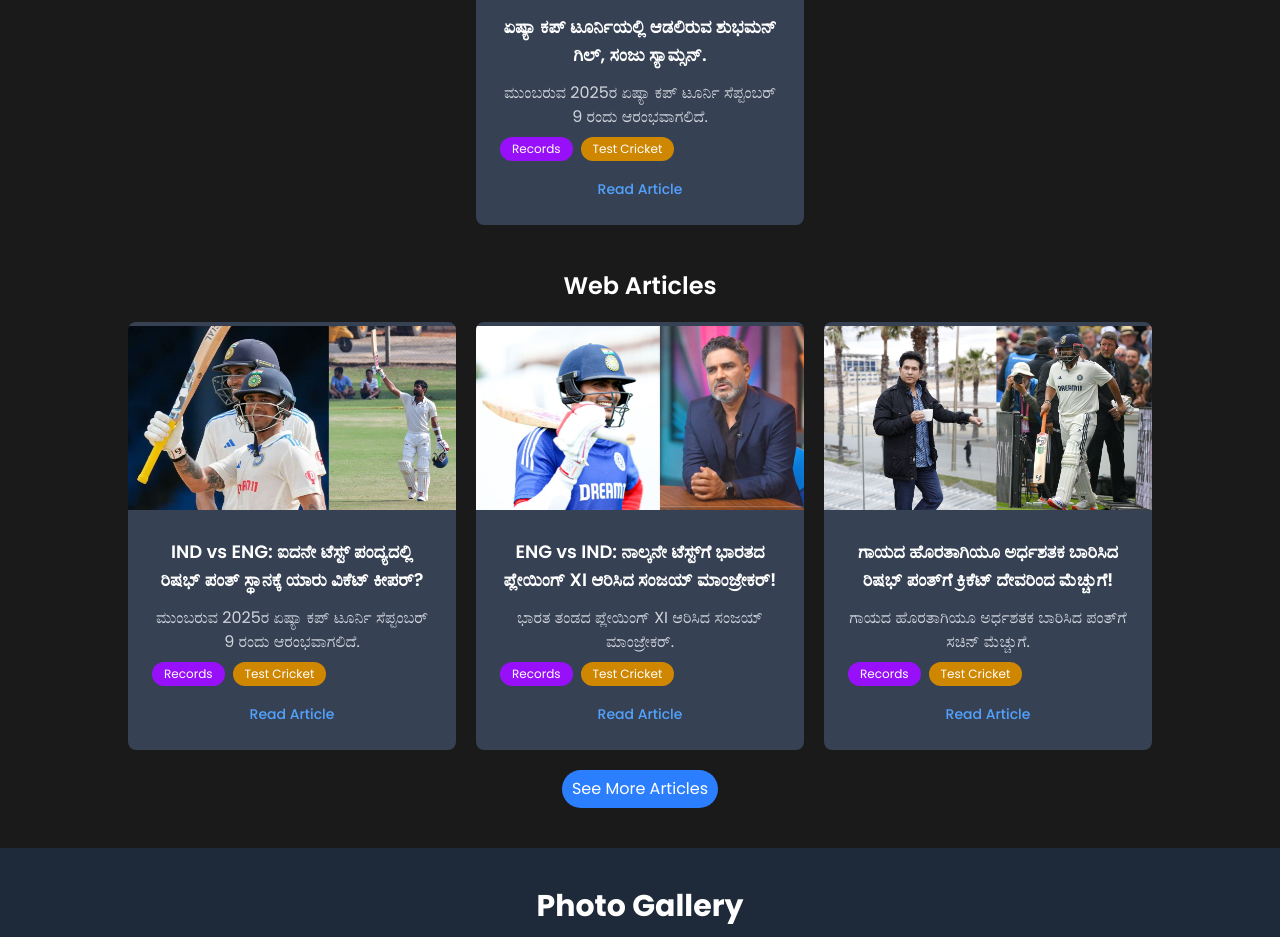
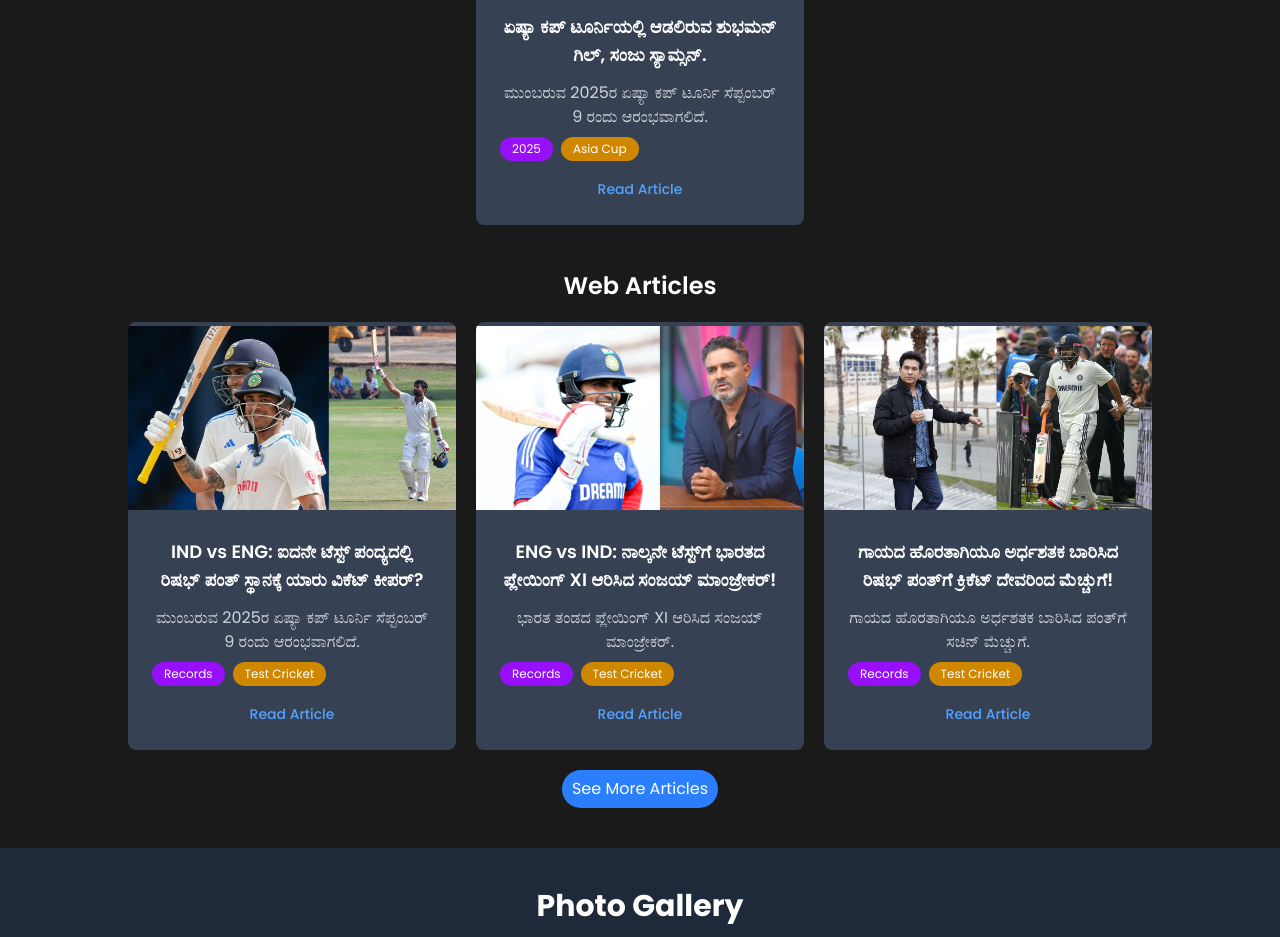
Before and after one commit to codewithsathwik/rangaswamy-portfolio, a website: page index.html in a window 1280 px wide. Shown: the part 2280-3217 px from the top of the page. Drawn offline with Linux system fonts and the light colour scheme.

Commit message:
made some change

```diff
--- a/index.html
+++ b/index.html
@@ -195,8 +195,8 @@
                             <p class="text-gray-300 mb-2">ಮುಂಬರುವ 2025ರ ಏಷ್ಯಾ ಕಪ್‌ ಟೂರ್ನಿ ಸೆಪ್ಟಂಬರ್‌ 9 ರಂದು ಆರಂಭವಾಗಲಿದೆ.
                             </p>
                             <div class="flex flex-wrap gap-2 mb-4">
-                                <span class="px-3 py-1 bg-purple-600 text-xs rounded-full">Records</span>
-                                <span class="px-3 py-1 bg-yellow-600 text-xs rounded-full">Test Cricket</span>
+                                <span class="px-3 py-1 bg-purple-600 text-xs rounded-full">2025</span>
+                                <span class="px-3 py-1 bg-yellow-600 text-xs rounded-full">Asia Cup</span>
                             </div>
                             <a href="https://vishwavani.news/sports/cricket/asia-cup-2025-dont-do-injustice-to-wicket-kepper-sanju-samson-for-shubman-gill-53239.html?fbclid=PAdGRjcAMlFPxleHRuA2FlbQIxMQABp78Gqc9pYt8Dz_8K-C9GUB4gNW77nVGMqL54JsBjhTM8BxdohgMr664ulpFM_aem_DCgOpAFI_hiq5v4kVslzyA"
                                 target="_blank" class="text-blue-400 hover:text-blue-300 text-sm font-medium">Read
```
